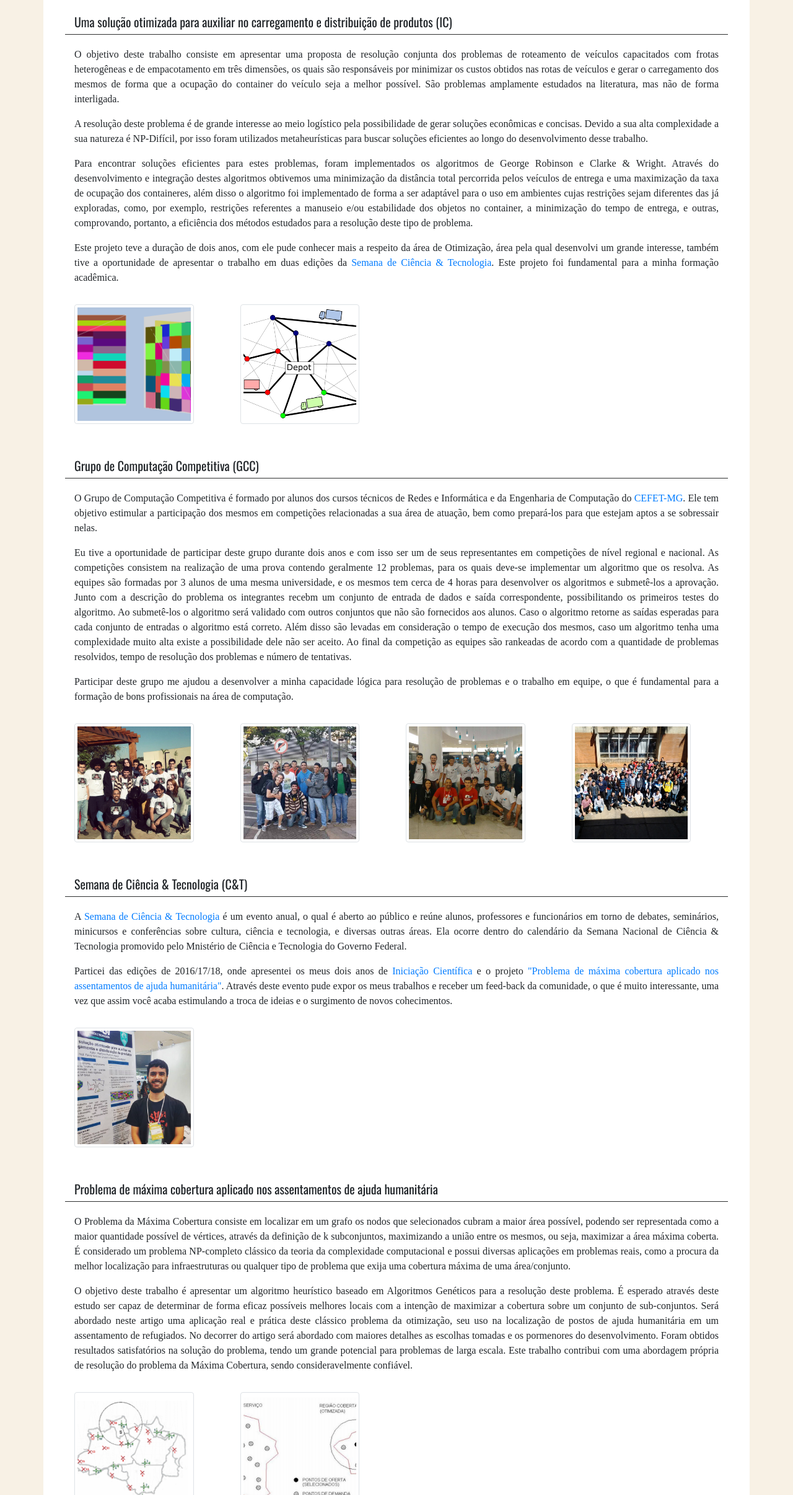
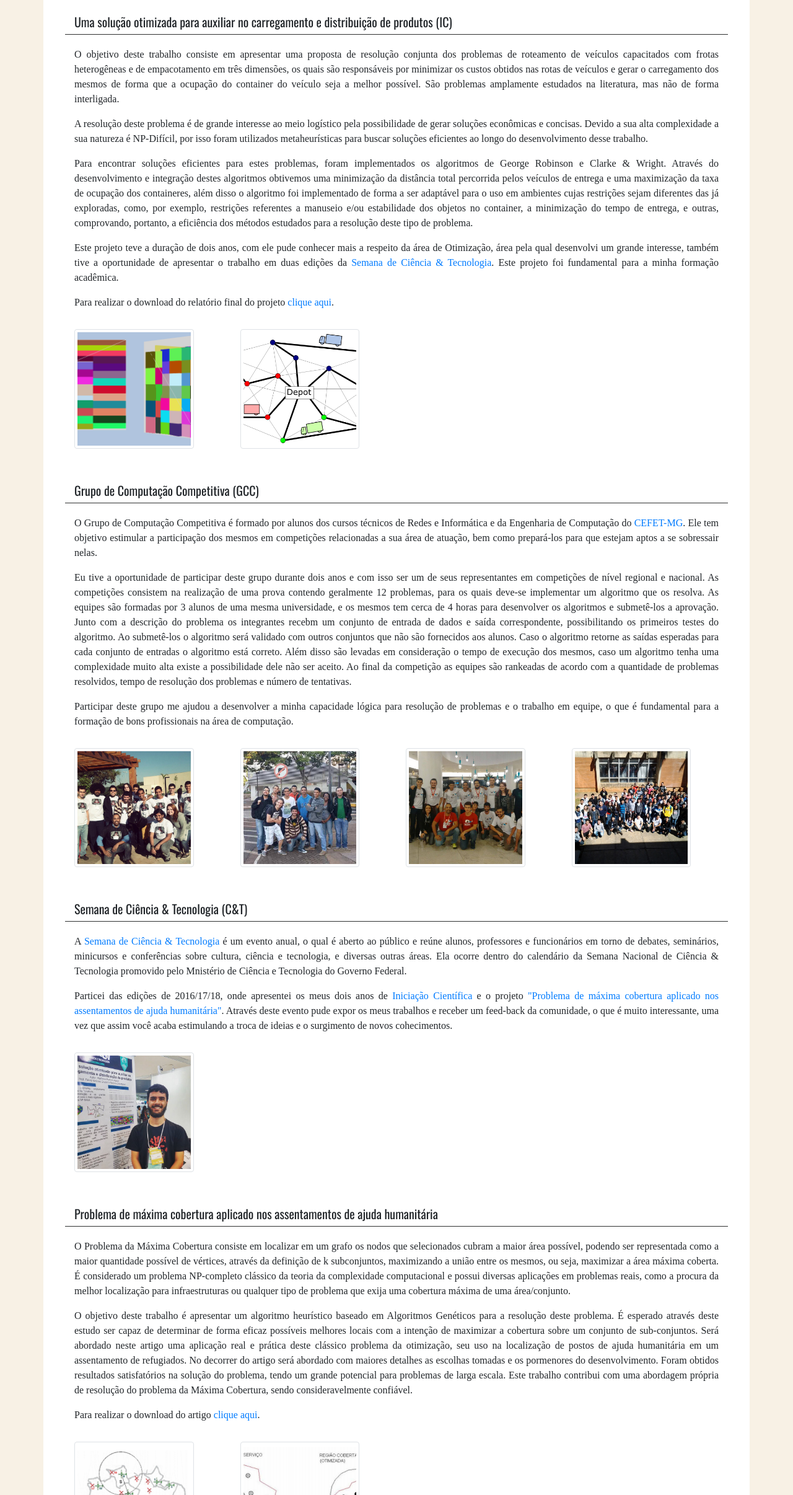
Before and after one commit to Airak/cefet-web-portifolio, a plain HTML site: page projetos.html in a window 1280 px wide. Shown: the part 388-2800 px from the top of the page at 62% size. Drawn offline with nearby package versions, Linux system fonts and the light colour scheme; a web font is replaced by a local one.

Commit message:
Download do relatório final de IC e do artigo do trabalho

```diff
--- a/projetos.html
+++ b/projetos.html
@@ -101,6 +101,9 @@
 										</p>
 										<p>
 											Este projeto teve a duração de dois anos, com ele pude conhecer mais a respeito da área de Otimização, área pela qual desenvolvi um grande interesse, também tive a oportunidade de apresentar o trabalho em duas edições da <a href="#semanact">Semana de Ciência & Tecnologia</a>. Este projeto foi fundamental para a minha formação acadêmica.
+										</p>
+										<p>
+											Para realizar o download do relatório final do projeto <a href="material_download/MatheusMartins_RelatorioFinal_IC.pdf" download>clique aqui</a>.
 										</p>
 									</div>
 								</div>
@@ -218,6 +221,9 @@
 										<p>
 											O objetivo deste trabalho é apresentar um algoritmo heurístico baseado em Algoritmos Genéticos para a resolução deste problema. É esperado através deste estudo ser capaz de determinar de forma eficaz possíveis melhores locais com a intenção de maximizar a cobertura sobre um conjunto de sub-conjuntos. Será abordado neste artigo uma aplicação real e prática deste clássico problema da otimização, seu uso na localização de postos de ajuda humanitária em um assentamento de refugiados. No decorrer do artigo será abordado com maiores detalhes as escolhas tomadas e os pormenores do desenvolvimento. Foram obtidos resultados satisfatórios na solução do problema, tendo um grande potencial para problemas de larga escala. Este trabalho contribui com uma abordagem própria de resolução do problema da Máxima Cobertura, sendo consideravelmente confiável.
 										</p>
+										<p>
+											Para realizar o download do artigo <a href="material_download/TpOTM_MarcoAntonio_MateusRocha_MatheusMartins_RafaelBatista.pdf" download>clique aqui</a>.
+										</p>
 									</div>
 								</div>
 								<div class="row row-image">
```
Also changed, not shown: 1 other file.
